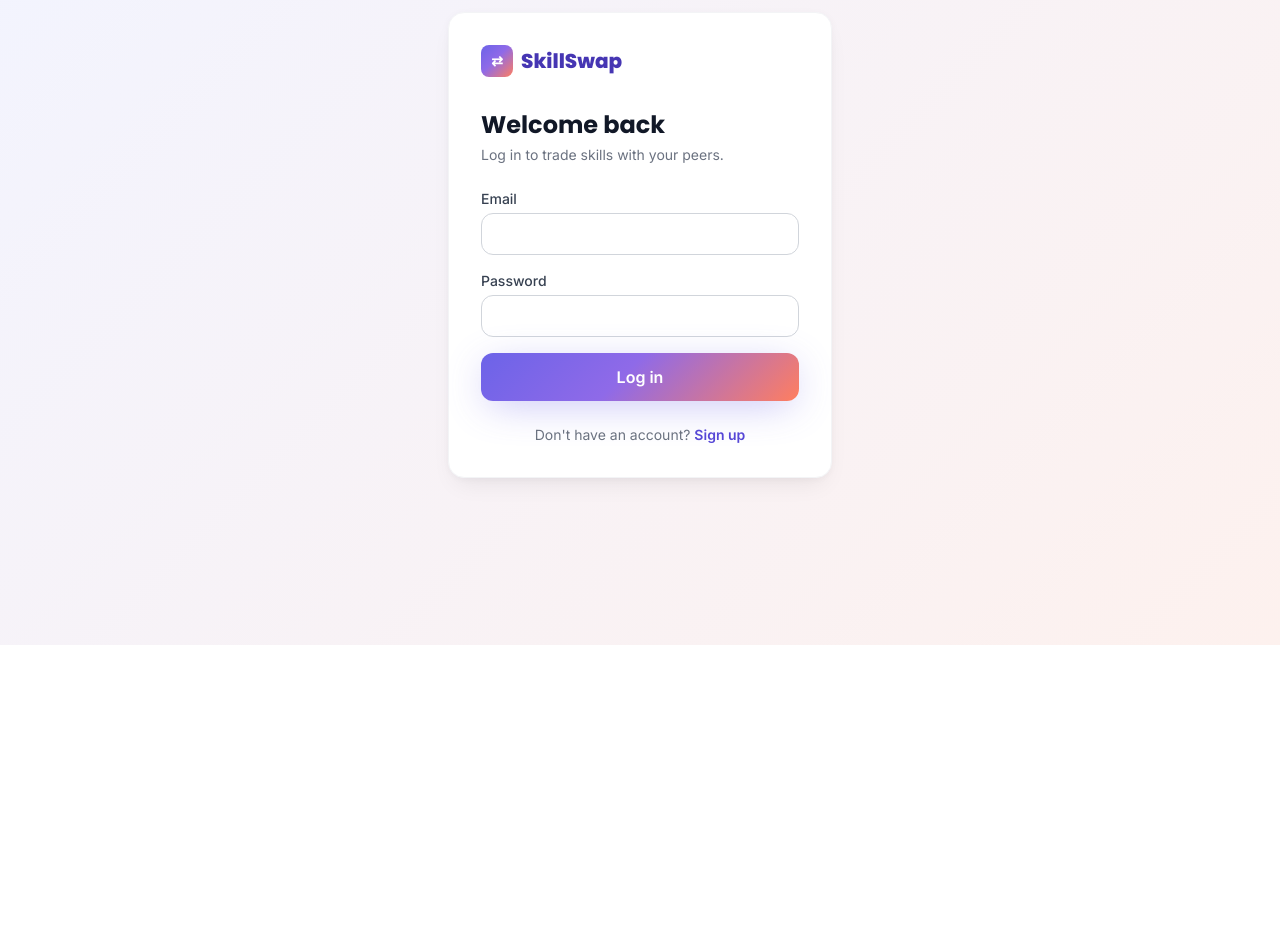
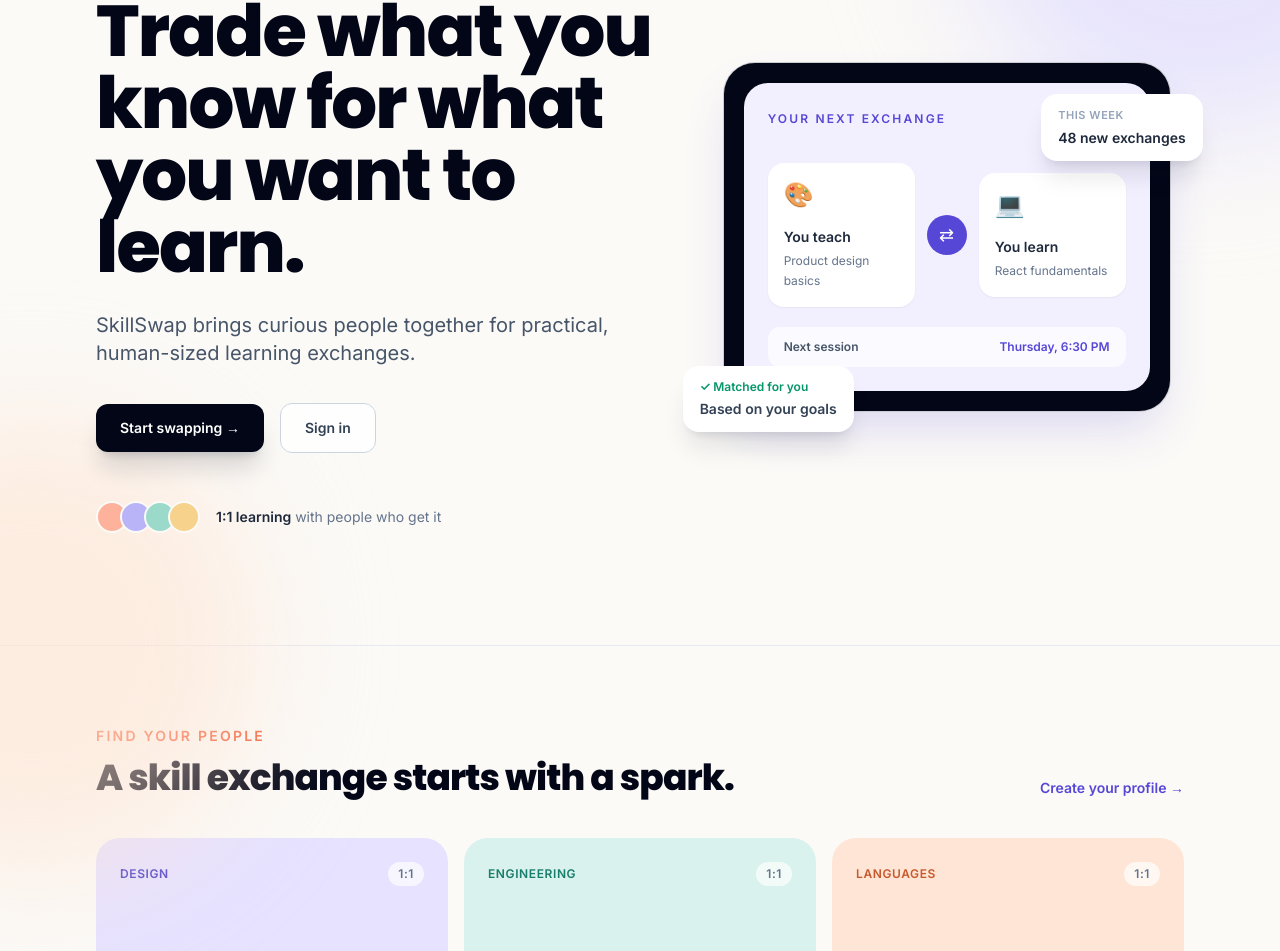
Before and after one commit to Asfiya0301/SkillSwap-Enhanced, a React (Vite) app in the folder client/: page / in a window 1280 px wide. Before the commit this address led to /login. Shown: the part 155-1106 px from the top of the page. Before the commit the page ends 800 px from the top, so only its background shows below. Built offline with nearby package versions, Linux system fonts and the light colour scheme; no server answers.

Commit message:
Create SkillSwap home page

```diff
--- a/client/src/App.jsx
+++ b/client/src/App.jsx
@@ -9,6 +9,7 @@
 import Messages from './pages/Messages';
 import Dashboard from './pages/Dashboard';
 import LearningWorkspace from './pages/LearningWorkspace';
+import Home from './pages/Home';
 
 function App() {
   return (
@@ -26,7 +27,7 @@
         <Route path="/messages" element={<ProtectedRoute><Messages /></ProtectedRoute>} />
         <Route path="/messages/:userId" element={<ProtectedRoute><Messages /></ProtectedRoute>} />
 
-        <Route path="/" element={<Navigate to="/browse" replace />} />
+        <Route path="/" element={<Home />} />
         <Route path="*" element={<Navigate to="/browse" replace />} />
       </Routes>
     </BrowserRouter>
--- /dev/null
+++ b/client/src/pages/Home.jsx
@@ -0,0 +1,130 @@
+import { Link } from 'react-router-dom';
+
+const featuredSkills = [
+  { category: 'Design', title: 'UI systems for real products', mentor: 'Nisha', color: 'bg-[#e6e2ff]', accent: 'text-[#5546c9]' },
+  { category: 'Engineering', title: 'Build APIs that stay simple', mentor: 'Arjun', color: 'bg-[#d9f2ed]', accent: 'text-[#197d6b]' },
+  { category: 'Languages', title: 'Conversational Spanish', mentor: 'Maya', color: 'bg-[#ffe5d5]', accent: 'text-[#c75a2d]' },
+];
+
+const Home = () => (
+  <main className="min-h-screen overflow-hidden bg-[#fbfaf7] text-slate-900">
+    <section className="relative border-b border-slate-200/80">
+      <div className="absolute inset-0 pointer-events-none" aria-hidden="true">
+        <div className="absolute right-[-10rem] top-[-12rem] h-[30rem] w-[30rem] rounded-full bg-[#dedbff]/70 blur-3xl" />
+        <div className="absolute left-[-12rem] bottom-[-14rem] h-[28rem] w-[28rem] rounded-full bg-[#ffe3d1]/60 blur-3xl" />
+      </div>
+
+      <div className="relative mx-auto grid max-w-6xl items-center gap-14 px-6 pb-20 pt-16 lg:grid-cols-[1.08fr_.92fr] lg:px-8 lg:pb-28 lg:pt-24">
+        <div className="animate-fadeUp">
+          <p className="mb-6 inline-flex items-center gap-2 rounded-full border border-slate-200 bg-white/80 px-3 py-1.5 text-xs font-bold uppercase tracking-[0.16em] text-slate-500 shadow-sm">
+            <span className="h-2 w-2 rounded-full bg-[#ff7e5f]" /> Learn in public
+          </p>
+          <h1 className="max-w-3xl text-5xl font-extrabold leading-[1.04] tracking-tight text-slate-950 sm:text-6xl lg:text-7xl">
+            Trade what you know for what you want to learn.
+          </h1>
+          <p className="mt-7 max-w-xl text-lg leading-8 text-slate-600 sm:text-xl">
+            SkillSwap brings curious people together for practical, human-sized learning exchanges.
+          </p>
+          <div className="mt-9 flex flex-wrap items-center gap-4">
+            <Link to="/register" className="rounded-xl bg-slate-950 px-6 py-3.5 text-sm font-bold text-white shadow-xl shadow-slate-900/15 transition hover:-translate-y-0.5 hover:bg-[#5647d6]">
+              Start swapping <span aria-hidden="true">&#8594;</span>
+            </Link>
+            <Link to="/login" className="rounded-xl border border-slate-300 bg-white/80 px-6 py-3.5 text-sm font-bold text-slate-700 transition hover:border-[#6c63e8] hover:text-[#5647d6]">
+              Sign in
+            </Link>
+          </div>
+          <div className="mt-12 flex items-center gap-4 text-sm text-slate-500">
+            <div className="flex -space-x-2" aria-hidden="true">
+              {['bg-[#ffb29b]', 'bg-[#b9b3f7]', 'bg-[#9bd9ca]', 'bg-[#f6d28d]'].map((color) => <span key={color} className={`h-8 w-8 rounded-full border-2 border-[#fbfaf7] ${color}`} />)}
+            </div>
+            <span><strong className="text-slate-800">1:1 learning</strong> with people who get it</span>
+          </div>
+        </div>
+
+        <div className="relative mx-auto w-full max-w-md animate-fadeUp [animation-delay:120ms]">
+          <div className="absolute -right-4 top-8 rounded-2xl border border-white/80 bg-white px-4 py-3 shadow-xl shadow-slate-900/10 sm:-right-8">
+            <p className="text-[11px] font-bold uppercase tracking-wider text-slate-400">This week</p>
+            <p className="mt-1 text-sm font-bold text-slate-800">48 new exchanges</p>
+          </div>
+          <div className="rounded-[2rem] border border-white/80 bg-slate-950 p-4 shadow-2xl shadow-[#5647d6]/20 sm:p-5">
+            <div className="rounded-[1.5rem] bg-[#f2f0ff] p-5 sm:p-6">
+              <div className="flex items-center justify-between">
+                <span className="text-xs font-bold uppercase tracking-[0.18em] text-[#5647d6]">Your next exchange</span>
+                <span className="rounded-full bg-white px-3 py-1 text-xs font-bold text-slate-500">2 people</span>
+              </div>
+              <div className="mt-8 grid grid-cols-[1fr_auto_1fr] items-center gap-3">
+                <div className="rounded-2xl bg-white p-4 shadow-sm">
+                  <span className="text-2xl">&#127912;</span>
+                  <p className="mt-4 text-sm font-bold text-slate-800">You teach</p>
+                  <p className="mt-1 text-xs leading-5 text-slate-500">Product design basics</p>
+                </div>
+                <span className="flex h-10 w-10 items-center justify-center rounded-full bg-[#5647d6] text-lg text-white">&#8644;</span>
+                <div className="rounded-2xl bg-white p-4 shadow-sm">
+                  <span className="text-2xl">&#128187;</span>
+                  <p className="mt-4 text-sm font-bold text-slate-800">You learn</p>
+                  <p className="mt-1 text-xs leading-5 text-slate-500">React fundamentals</p>
+                </div>
+              </div>
+              <div className="mt-5 flex items-center justify-between rounded-xl bg-white/70 px-4 py-3 text-xs">
+                <span className="font-semibold text-slate-600">Next session</span>
+                <span className="font-bold text-[#5647d6]">Thursday, 6:30 PM</span>
+              </div>
+            </div>
+          </div>
+          <div className="absolute -bottom-5 -left-5 rounded-2xl border border-white/80 bg-white px-4 py-3 shadow-xl shadow-slate-900/10 sm:-left-10">
+            <p className="text-xs font-bold text-emerald-600">&#10003; Matched for you</p>
+            <p className="mt-1 text-sm font-semibold text-slate-700">Based on your goals</p>
+          </div>
+        </div>
+      </div>
+    </section>
+
+    <section className="mx-auto max-w-6xl px-6 py-20 lg:px-8">
+      <div className="flex flex-col justify-between gap-5 sm:flex-row sm:items-end">
+        <div>
+          <p className="text-sm font-bold uppercase tracking-[0.16em] text-[#f4633f]">Find your people</p>
+          <h2 className="mt-3 text-3xl font-extrabold tracking-tight text-slate-950 sm:text-4xl">A skill exchange starts with a spark.</h2>
+        </div>
+        <Link to="/register" className="text-sm font-bold text-[#5647d6] hover:underline">Create your profile &#8594;</Link>
+      </div>
+      <div className="mt-10 grid gap-4 md:grid-cols-3">
+        {featuredSkills.map((skill) => (
+          <article key={skill.title} className={`rounded-3xl ${skill.color} p-6 transition duration-300 hover:-translate-y-1 hover:shadow-xl hover:shadow-slate-900/10`}>
+            <div className="flex items-center justify-between text-xs font-bold uppercase tracking-wider">
+              <span className={skill.accent}>{skill.category}</span>
+              <span className="rounded-full bg-white/70 px-2.5 py-1 text-slate-500">1:1</span>
+            </div>
+            <h3 className="mt-16 max-w-xs text-2xl font-extrabold leading-tight text-slate-900">{skill.title}</h3>
+            <p className="mt-5 text-sm font-semibold text-slate-600">with {skill.mentor}</p>
+          </article>
+        ))}
+      </div>
+    </section>
+
+    <section className="border-y border-slate-200/80 bg-white/70">
+      <div className="mx-auto grid max-w-6xl gap-10 px-6 py-16 lg:grid-cols-[.8fr_1.2fr] lg:px-8">
+        <div>
+          <p className="text-sm font-bold uppercase tracking-[0.16em] text-[#5647d6]">Keep it simple</p>
+          <h2 className="mt-3 text-3xl font-extrabold tracking-tight text-slate-950">From curious to capable in three steps.</h2>
+        </div>
+        <div className="grid gap-8 sm:grid-cols-3">
+          {[['01', 'Share a skill', 'Tell the community what you can teach and what you want to discover.'], ['02', 'Find a match', 'Browse real people, compare skills, and start a conversation.'], ['03', 'Learn together', 'Plan sessions, share resources, and make steady progress.']].map(([number, title, text]) => (
+            <div key={number}>
+              <span className="text-sm font-extrabold text-[#ff7e5f]">{number}</span>
+              <h3 className="mt-5 text-lg font-extrabold text-slate-900">{title}</h3>
+              <p className="mt-2 text-sm leading-6 text-slate-500">{text}</p>
+            </div>
+          ))}
+        </div>
+      </div>
+    </section>
+
+    <section className="mx-auto max-w-6xl px-6 py-20 text-center lg:px-8">
+      <p className="text-sm font-bold uppercase tracking-[0.16em] text-[#f4633f]">Your next chapter is teachable</p>
+      <h2 className="mx-auto mt-4 max-w-2xl text-4xl font-extrabold tracking-tight text-slate-950 sm:text-5xl">Bring one skill. Leave with another.</h2>
+      <Link to="/register" className="mt-8 inline-flex rounded-xl bg-[#5647d6] px-7 py-3.5 text-sm font-bold text-white shadow-lg shadow-[#5647d6]/20 transition hover:-translate-y-0.5 hover:bg-[#4636b3]">Join SkillSwap</Link>
+    </section>
+  </main>
+);
+
+export default Home;
```
